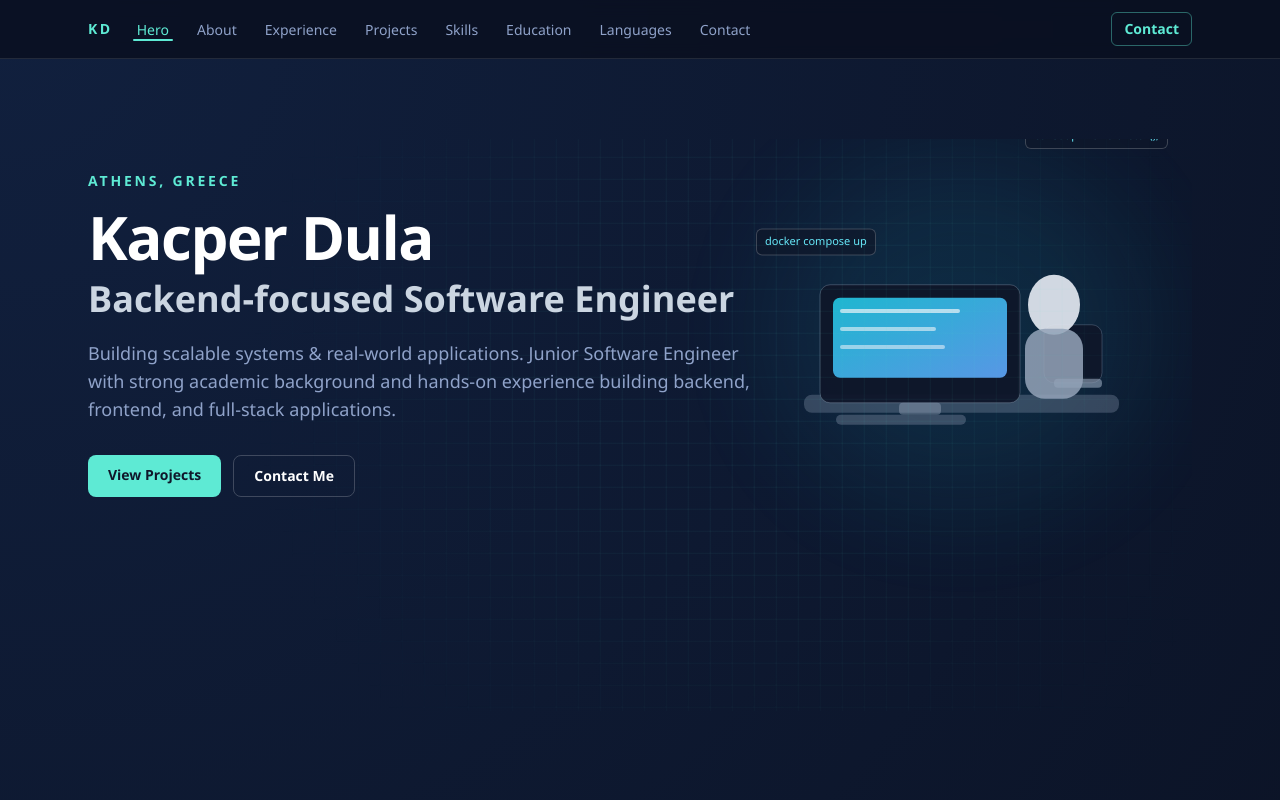
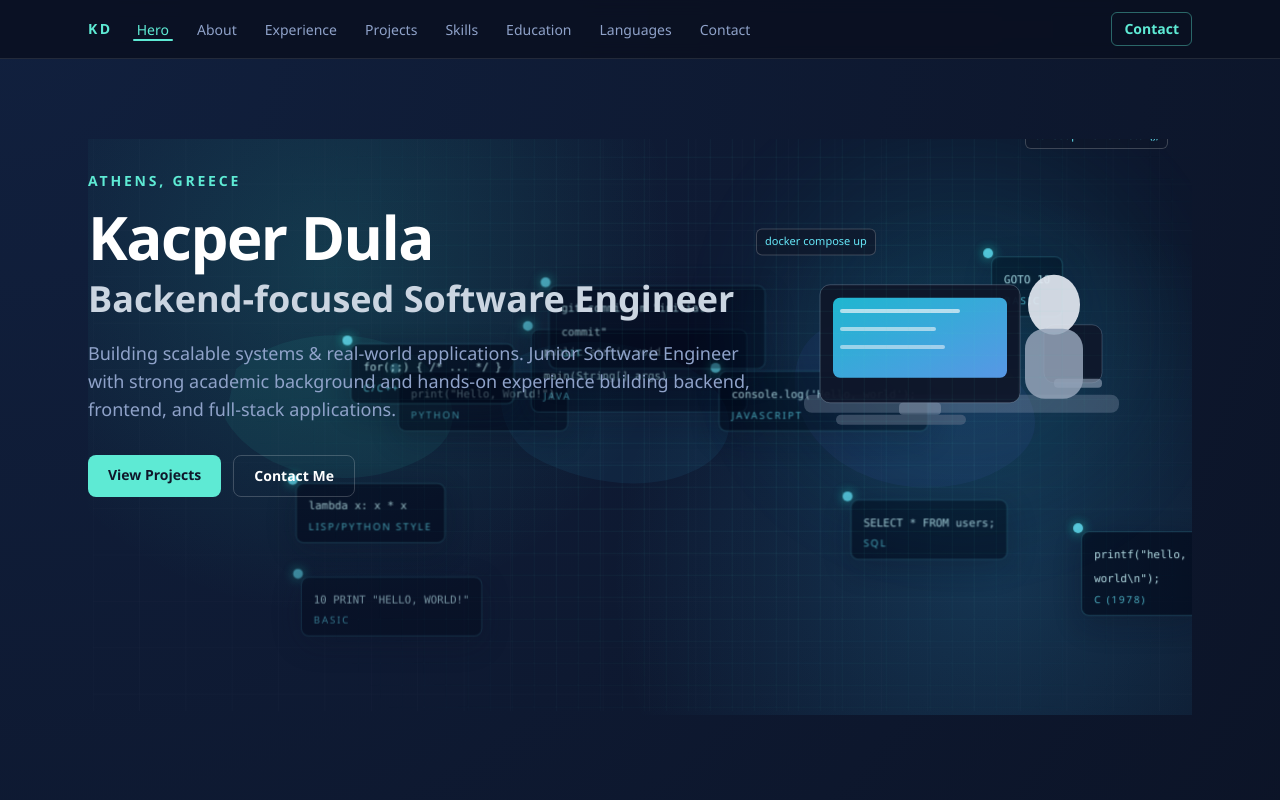
Before and after one commit to KacperDula/KacperDula, a Next.js app: page / in a window 1280 px wide. Shown: the top 800 px of the page. Built offline with nearby package versions, Linux system fonts and the light colour scheme.

Commit message:
Add animated code atlas with iconic snippets in hero

```diff
--- /dev/null
+++ b/components/code-atlas.tsx
@@ -0,0 +1,102 @@
+"use client";
+
+import { motion, useReducedMotion } from "framer-motion";
+
+type IconicSnippet = {
+  line: string;
+  source: string;
+};
+
+const iconicSnippets: IconicSnippet[] = [
+  { line: 'printf("hello, world\\n");', source: "C (1978)" },
+  { line: 'print("Hello, World!")', source: "Python" },
+  { line: "10 PRINT \"HELLO, WORLD!\"", source: "BASIC" },
+  { line: "GOTO 10", source: "BASIC" },
+  { line: "public static void main(String[] args)", source: "Java" },
+  { line: "console.log('Hello, world');", source: "JavaScript" },
+  { line: "SELECT * FROM users;", source: "SQL" },
+  { line: "for(;;) { /* ... */ }", source: "C/C++" },
+  { line: "lambda x: x * x", source: "Lisp/Python style" },
+  { line: "git commit -m \"initial commit\"", source: "Git" }
+];
+
+function seededRandom(seed: number): number {
+  const x = Math.sin(seed * 9973.17) * 10000;
+  return x - Math.floor(x);
+}
+
+function markerPosition(index: number) {
+  return {
+    x: 8 + seededRandom(index + 1) * 84,
+    y: 16 + seededRandom(index + 101) * 62
+  };
+}
+
+export function CodeAtlas() {
+  const reduceMotion = useReducedMotion();
+
+  return (
+    <div className="pointer-events-none absolute inset-0 z-0 overflow-hidden" aria-hidden="true">
+      <div className="absolute inset-0 bg-[radial-gradient(circle_at_22%_22%,rgba(45,212,191,0.16),transparent_36%),radial-gradient(circle_at_82%_76%,rgba(56,189,248,0.18),transparent_38%)]" />
+
+      <motion.svg
+        viewBox="0 0 1000 520"
+        className="absolute inset-0 h-full w-full opacity-35"
+        animate={reduceMotion ? undefined : { x: [0, 5, 0], y: [0, -3, 0] }}
+        transition={{ duration: 16, repeat: Infinity, ease: "easeInOut" }}
+      >
+        <defs>
+          <pattern id="atlas-grid" width="42" height="42" patternUnits="userSpaceOnUse">
+            <path d="M 42 0 L 0 0 0 42" fill="none" stroke="rgba(148,163,184,0.14)" strokeWidth="1" />
+          </pattern>
+        </defs>
+        <rect width="1000" height="520" fill="url(#atlas-grid)" />
+
+        <path
+          d="M130 210 C175 170, 260 170, 300 205 C338 240, 338 280, 278 300 C210 324, 142 295, 120 255 Z"
+          fill="rgba(45,212,191,0.22)"
+        />
+        <path
+          d="M388 198 C430 176, 505 183, 550 216 C590 246, 582 285, 545 302 C505 322, 445 315, 400 290 C365 268, 360 220, 388 198 Z"
+          fill="rgba(56,189,248,0.2)"
+        />
+        <path
+          d="M658 176 C705 152, 776 165, 825 208 C858 237, 866 272, 830 296 C780 330, 702 322, 662 281 C628 247, 628 196, 658 176 Z"
+          fill="rgba(99,102,241,0.2)"
+        />
+      </motion.svg>
+
+      {iconicSnippets.map((snippet, index) => {
+        const { x, y } = markerPosition(index);
+        const floatDuration = 5 + seededRandom(index + 301) * 4;
+        const delay = seededRandom(index + 701) * 2;
+        const hideOnMobile = index > 4 ? "hidden md:block" : "";
+
+        return (
+          <motion.div
+            key={snippet.line}
+            className={`absolute ${hideOnMobile}`}
+            style={{ left: `${x}%`, top: `${y}%` }}
+            initial={{ opacity: 0, scale: 0.96, y: 12 }}
+            animate={
+              reduceMotion
+                ? { opacity: 0.8, scale: 1, y: 0 }
+                : { opacity: [0.45, 0.9, 0.55], y: [0, -10, 0], scale: [0.98, 1, 0.98] }
+            }
+            transition={
+              reduceMotion
+                ? { duration: 0.2, delay: index * 0.04 }
+                : { duration: floatDuration, repeat: Infinity, ease: "easeInOut", delay }
+            }
+          >
+            <span className="absolute -left-2 -top-2 h-2.5 w-2.5 rounded-full bg-cyan-300 shadow-[0_0_12px_rgba(45,212,191,0.9)]" />
+            <div className="max-w-[220px] rounded-lg border border-cyan-300/25 bg-slate-950/70 px-3 py-2 shadow-[0_8px_30px_rgba(15,23,42,0.45)] backdrop-blur">
+              <code className="text-[11px] text-cyan-100">{snippet.line}</code>
+              <p className="mt-1 text-[10px] uppercase tracking-[0.18em] text-cyan-300/85">{snippet.source}</p>
+            </div>
+          </motion.div>
+        );
+      })}
+    </div>
+  );
+}
--- a/components/portfolio.tsx
+++ b/components/portfolio.tsx
@@ -2,6 +2,7 @@
 
 import { motion } from "framer-motion";
 import { useEffect, useMemo, useState } from "react";
+import { CodeAtlas } from "@/components/code-atlas";
 import { ContactForm } from "@/components/contact-form";
 import { HeroVisual } from "@/components/hero-visual";
 import { Nav } from "@/components/nav";
@@ -67,6 +68,7 @@ export function Portfolio() {
 
       <main id="main-content" className="mx-auto max-w-6xl space-y-28 px-4 py-12 sm:px-6 sm:py-20">
         <section id="hero" className="hero-noise relative isolate min-h-[72vh] scroll-mt-28 overflow-hidden pt-8">
+          <CodeAtlas />
           <HeroVisual />
           <div className="relative z-10 max-w-3xl">
             <motion.p
```
